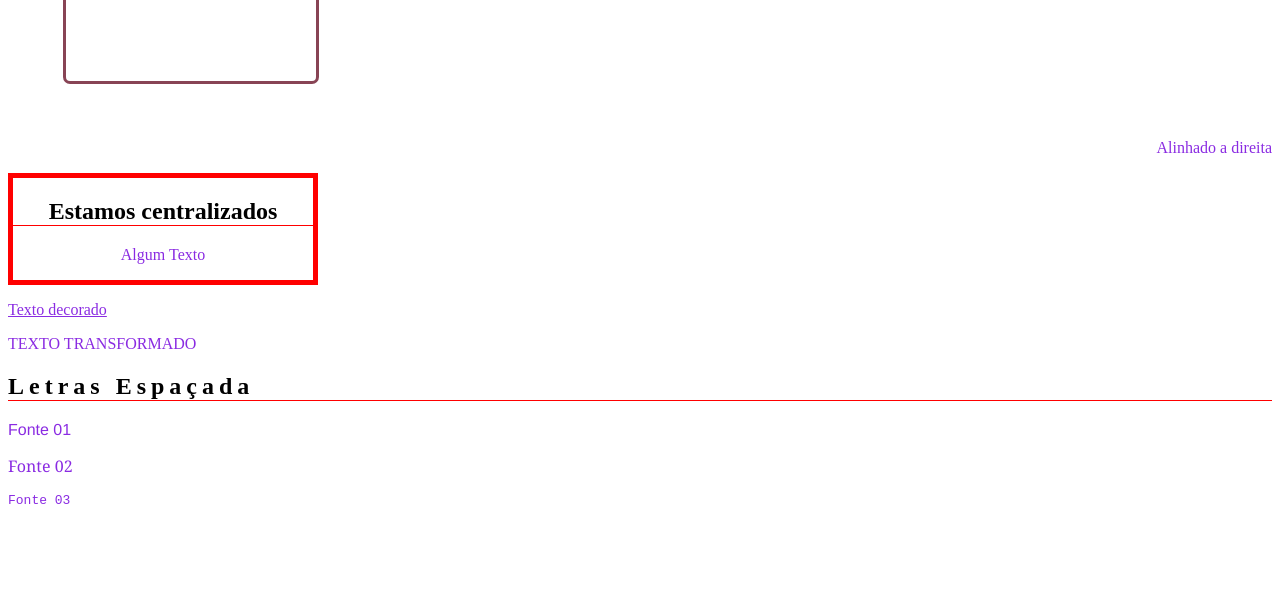
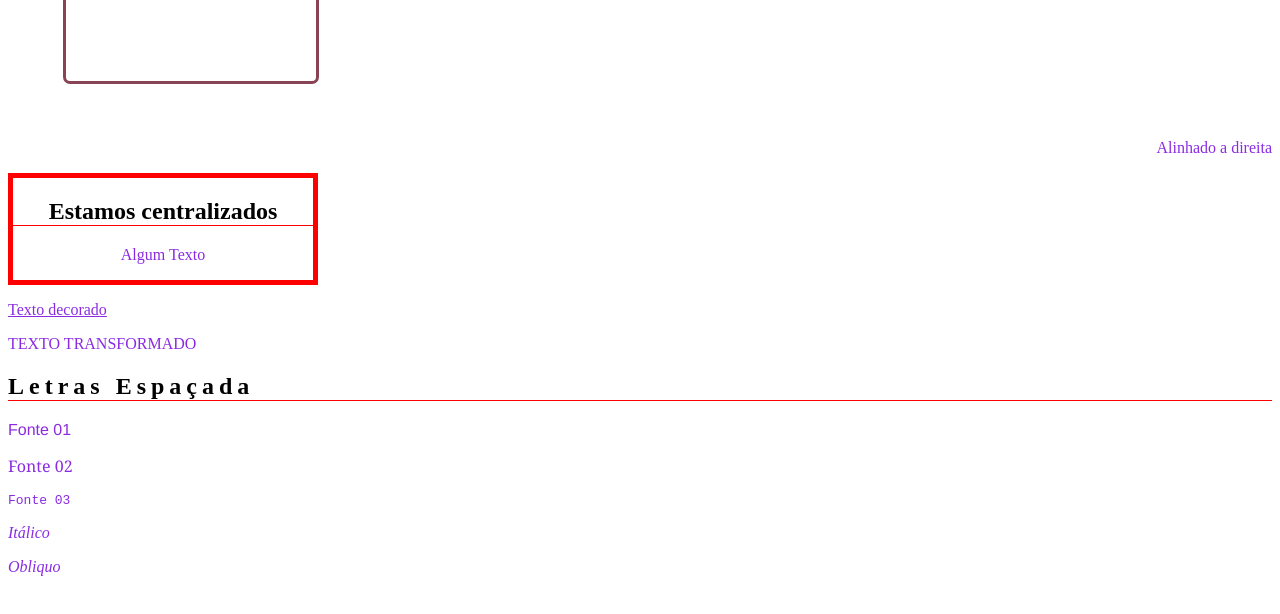
Before and after one commit to GabrielVanderlinde/formacao-frontend, a plain HTML site: page HTML-CSS/3_css/index.html in a window 1280 px wide. Shown: the part 4159-4773 px from the top of the page. Drawn offline with Linux system fonts and the light colour scheme.

Commit message:
feat: cria e estiliza estrutura de font styles

```diff
--- a/HTML-CSS/3_css/CSS/style.css
+++ b/HTML-CSS/3_css/CSS/style.css
@@ -260,3 +260,12 @@ h2 {
 .fonte-family-3 {
     font-family: monospace;
 }
+
+/* Font Style */
+.italic {
+    font-style: italic;
+}
+
+.oblique {
+    font-style: oblique;
+}
--- a/HTML-CSS/3_css/index.html
+++ b/HTML-CSS/3_css/index.html
@@ -122,6 +122,9 @@
     <p class="fonte-family">Fonte 01</p>
     <p class="fonte-family-2">Fonte 02</p>
     <p class="fonte-family-3">Fonte 03</p>
+    <!-- 36 - Fonte Style  -->
+    <p class="italic">Itálico</p>
+    <p class="oblique">Obliquo</p>
 </body>
 
 </html>
```
